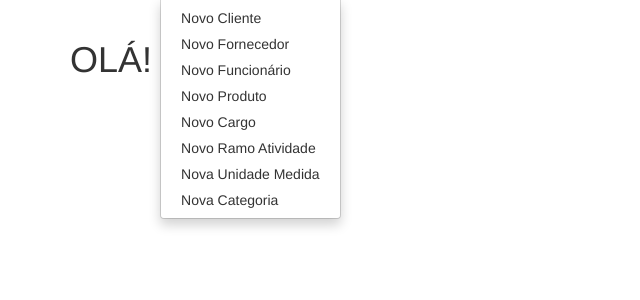
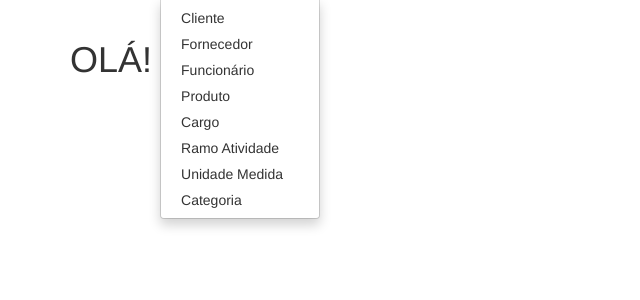
Before and after one commit to willoliver21/projeto_rogerio, a PHP site: page /index.php in a window 1280 px wide, after a click on "Cadastro". Shown: the part 52-352 px from the top of the page, without its empty margins (0-640 px from the left). Run offline with PHP 8.4, Linux system fonts and the light colour scheme; some libraries are stand-ins or nearby versions.

Commit message:
Update cabecalho.php

```diff
--- a/cabecalho.php
+++ b/cabecalho.php
@@ -20,14 +20,14 @@
       <li class="active"><a href="index.php">Home</a></li>
       <li class="dropdown"><a class="dropdown-toggle" data-toggle="dropdown" href="#">Cadastro <span class="caret"></span></a>
         <ul class="dropdown-menu">
-          <li><a href="cadastro-cliente-formulario.php">Novo Cliente</a></li>
-          <li><a href="cadastro-fornecedor-formulario.php">Novo Fornecedor</a></li>
-          <li><a href="cadastro-funcionario-formulario.php">Novo Funcionário</a></li>
-		  		<li><a href="produto-formulario.php">Novo Produto</a></li>
-		  		<li><a href="cadastro-cargo-formulario.php">Novo Cargo</a></li>
-					<li><a href="cadastro-ramoatividade-formulario.php">Novo Ramo Atividade</a></li>
-					<li><a href="cadastro-unidademedida-formulario.php">Nova Unidade Medida</a></li>
-					<li><a href="cadastro-cargo-formulario.php">Nova Categoria</a></li>
+          <li><a href="cadastro-cliente-formulario.php">Cliente</a></li>
+          <li><a href="cadastro-fornecedor-formulario.php">Fornecedor</a></li>
+          <li><a href="cadastro-funcionario-formulario.php">Funcionário</a></li>
+		  		<li><a href="produto-formulario.php">Produto</a></li>
+		  		<li><a href="cadastro-cargo-formulario.php">Cargo</a></li>
+					<li><a href="cadastro-ramoatividade-formulario.php">Ramo Atividade</a></li>
+					<li><a href="cadastro-unidademedida-formulario.php">Unidade Medida</a></li>
+					<li><a href="cadastro-cargo-formulario.php">Categoria</a></li>
 
         </ul>
 		<li class="dropdown"><a class="dropdown-toggle" data-toggle="dropdown" href="#">Consultar <span class="caret"></span></a>
```
